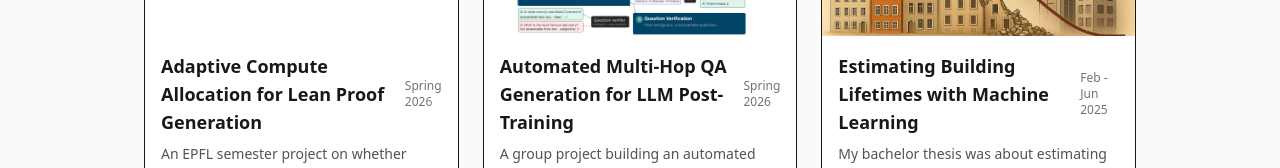
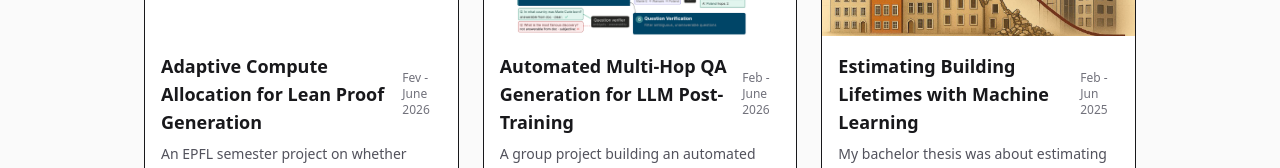
Before and after one commit to OscarWohlf/personal_website, a React (Vite) app: page /projects in a window 1280 px wide. Shown: the part 322-490 px from the top of the page. Built offline with nearby package versions, Linux system fonts and the light colour scheme.

Commit message:
slight update to projects

```diff
--- a/src/data/projects.ts
+++ b/src/data/projects.ts
@@ -22,7 +22,7 @@ export const projects: Project[] = [
   {
     slug: "lean-proof-generation",
     title: "Adaptive Compute Allocation for Lean Proof Generation",
-    date: "Spring 2026",
+    date: "Fev - June 2026",
     tags: ["LLMs", "Lean", "Formal Methods", "Inference-Time Compute"],
     description:
       "An EPFL semester project on whether inference-time compute can be allocated more effectively when generating formal Lean proofs with language models.",
@@ -44,7 +44,7 @@ export const projects: Project[] = [
   {
     slug: "multi-hop-qa-generation",
     title: "Automated Multi-Hop QA Generation for LLM Post-Training",
-    date: "Spring 2026",
+    date: "Feb - June 2026",
     tags: ["LLMs", "Reinforcement Learning", "NLP", "Data Generation"],
     description:
       "A group project building an automated pipeline for generating document-grounded multi-hop question-answer datasets for LLM post-training.",
```
